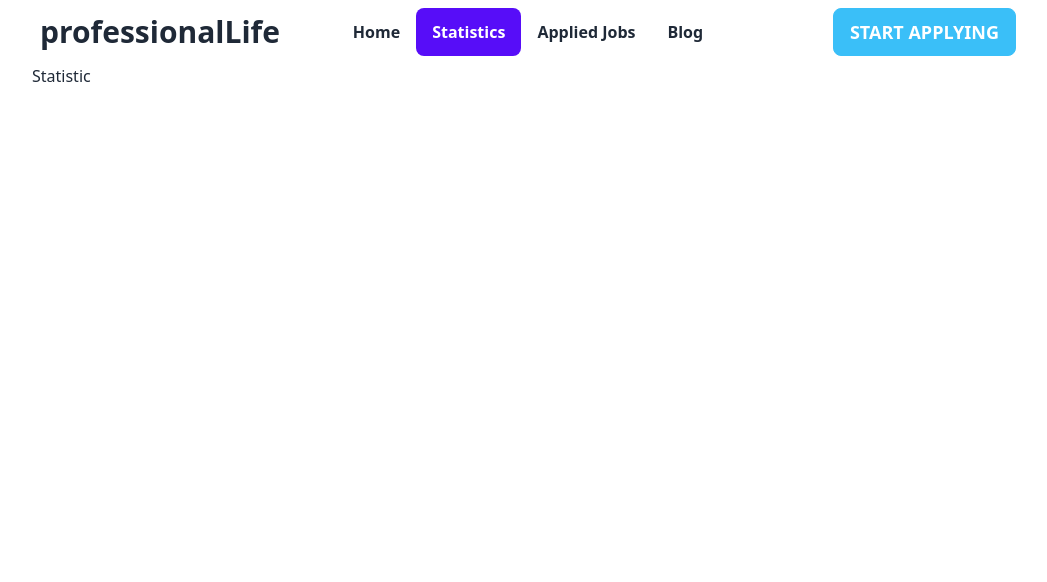
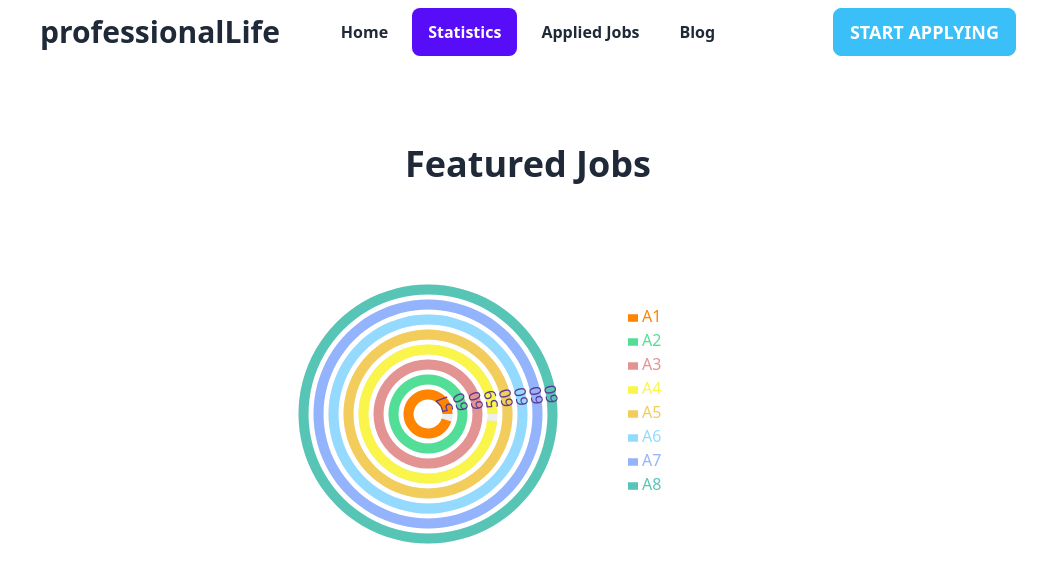
Before and after one commit to hbashar434/professional-life, a React (Vite) app: page /statistic in a window 1280 px wide. Shown: the top 582 px of the page, without its empty margins (112-1159 px from the left). Built offline with nearby package versions, Linux system fonts and the light colour scheme.

Commit message:
added recharts

```diff
--- a/package.json
+++ b/package.json
@@ -17,6 +17,7 @@
     "react-dom": "^18.2.0",
     "react-icons": "^4.8.0",
     "react-router-dom": "^6.10.0",
+    "recharts": "^2.5.0",
     "sort-by": "^1.2.0"
   },
   "devDependencies": {
--- a/src/components/AppliedJobs/AppliedJobs.jsx
+++ b/src/components/AppliedJobs/AppliedJobs.jsx
@@ -41,9 +41,7 @@ const AppliedJobs = () => {
             className="select select-primary w-28 max-w-xs"
             onChange={(event) => handleFilter(event.target.value)}
           >
-            <option selected disabled>
-              Filter By
-            </option>
+            <option>Filter By</option>
             <option value="Remote">Remote</option>
             <option value="Onsite">Onsite</option>
           </select>
--- a/src/components/ErrorPage/ErrorPage.jsx
+++ b/src/components/ErrorPage/ErrorPage.jsx
@@ -1,4 +1,3 @@
-// import { FaceFrownIcon } from "@heroicons/react/24/solid";
 import React from "react";
 import { Link, useRouteError } from "react-router-dom";
 import Lottie from "lottie-react";
--- a/src/components/Header/Header.jsx
+++ b/src/components/Header/Header.jsx
@@ -46,13 +46,13 @@ const Header = () => {
       </div>
       <div className="navbar-center hidden lg:flex">
         <ul className="menu menu-horizontal px-1">
-          <li className="font-semibold">
+          <li className="font-semibold mr-2">
             <NavLink to="/">Home</NavLink>
           </li>
-          <li className="font-semibold">
+          <li className="font-semibold mr-2">
             <NavLink to="/statistic">Statistics</NavLink>
           </li>
-          <li className="font-semibold">
+          <li className="font-semibold mr-2">
             <NavLink to="/applied-jobs">Applied Jobs</NavLink>
           </li>
           <li className="font-semibold">
--- a/src/components/Statistic/Statistic.jsx
+++ b/src/components/Statistic/Statistic.jsx
@@ -1,9 +1,94 @@
 import React from "react";
+import { RadialBarChart, RadialBar, Legend } from "recharts";
 
+const data = [
+  {
+    name: "A1",
+    uv: 57,
+    pv: 60,
+    fill: "#FF8400",
+  },
+  {
+    name: "A2",
+    uv: 60,
+    pv: 60,
+    fill: "#52DE97",
+  },
+  {
+    name: "A3",
+    uv: 60,
+    pv: 60,
+    fill: "#E49393",
+  },
+  {
+    name: "A4",
+    uv: 59,
+    pv: 60,
+    fill: "#F9F54B",
+  },
+  {
+    name: "A5",
+    uv: 60,
+    pv: 60,
+    fill: "#F2CD5C",
+  },
+  {
+    name: "A6",
+    uv: 60,
+    pv: 60,
+    fill: "#94DAFF",
+  },
+  {
+    name: "A7",
+    uv: 60,
+    pv: 60,
+    fill: "#94B3FD",
+  },
+  {
+    name: "A8",
+    uv: 60,
+    pv: 60,
+    fill: "#57C5B6",
+  },
+];
+
+const style = {
+  top: 40,
+  left: 350,
+  lineHeight: "24px",
+};
 const Statistic = () => {
   return (
     <div>
-      <h1>Statistic</h1>
+      <h1 className=" text-4xl font-bold  my-20 text-center">Featured Jobs</h1>
+      <div className="grid justify-center items-center">
+        <RadialBarChart
+          width={500}
+          height={300}
+          cx={150}
+          cy={150}
+          innerRadius={20}
+          outerRadius={140}
+          barSize={10}
+          data={data}
+        >
+          <RadialBar
+            minAngle={15}
+            label={{ position: "insideStart", fill: "#5D3891" }}
+            background
+            clockWise
+            dataKey="uv"
+          />
+          <Legend
+            iconSize={10}
+            width={120}
+            height={140}
+            layout="vertical"
+            verticalAlign="middle"
+            wrapperStyle={style}
+          />
+        </RadialBarChart>
+      </div>
     </div>
   );
 };
```
Also changed, not shown: 2 other files (tests, documents, lock files or other folders).
